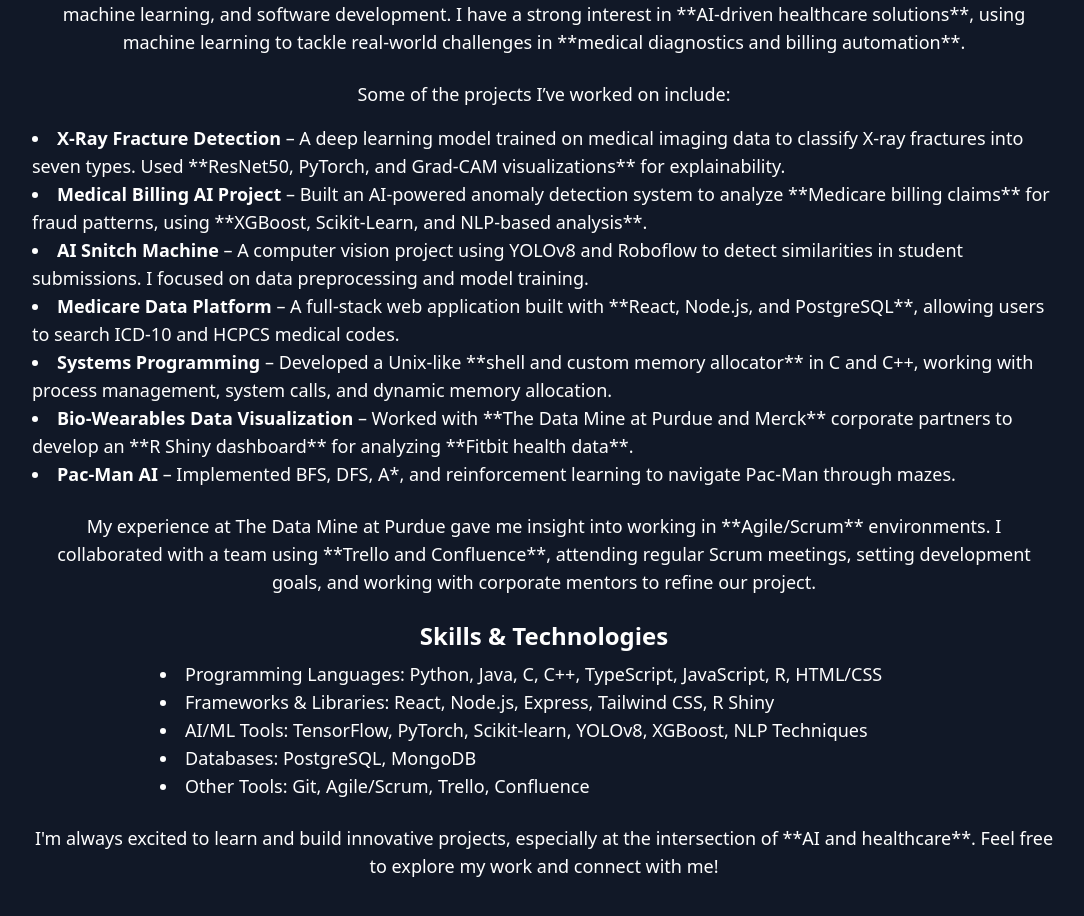
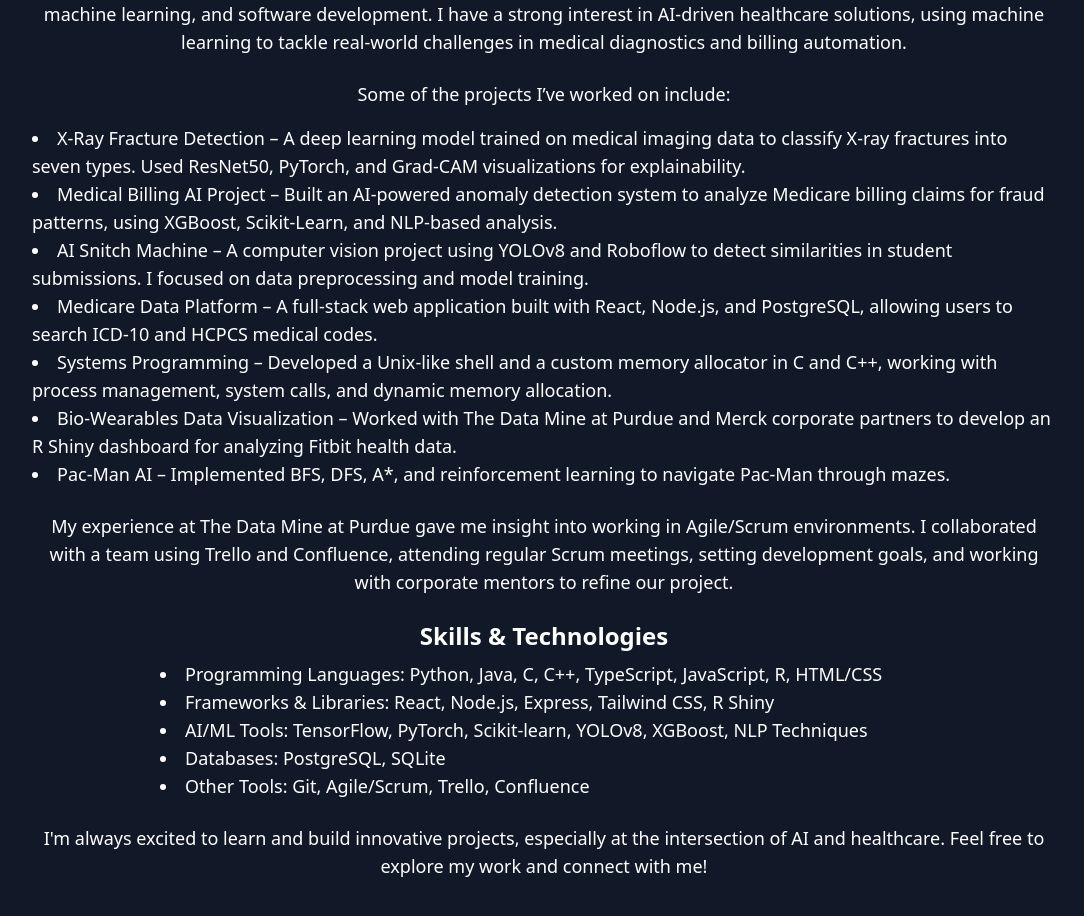
Before and after one commit to surya142002/my-portfolio, a React (Vite) app: page /about in a window 1280 px wide. Shown: the part 380-1296 px from the top of the page, without its empty margins (96-1180 px from the left). Built offline with nearby package versions, Linux system fonts and the light colour scheme.

Commit message:
bout me edit format

```diff
--- a/src/pages/About.tsx
+++ b/src/pages/About.tsx
@@ -22,46 +22,46 @@
       {/* Introduction */}
       <p className="mt-2 text-lg text-center">
         Hi! I'm Surya, a Computer Science graduate from Purdue University (Class of 2024), specializing in
-        artificial intelligence, machine learning, and software development. I have a strong interest in **AI-driven
-        healthcare solutions**, using machine learning to tackle real-world challenges in **medical diagnostics and billing automation**.
+        artificial intelligence, machine learning, and software development. I have a strong interest in AI-driven
+        healthcare solutions, using machine learning to tackle real-world challenges in medical diagnostics and billing automation.
       </p>
 
       {/* Project Highlights */}
       <p className="mt-6 text-lg text-center">Some of the projects I’ve worked on include:</p>
       <ul className="list-disc list-inside text-lg text-left mt-4">
         <li>
-          <strong>X-Ray Fracture Detection</strong> – A deep learning model trained on medical imaging data to classify X-ray
-          fractures into seven types. Used **ResNet50, PyTorch, and Grad-CAM visualizations** for explainability.
+          X-Ray Fracture Detection – A deep learning model trained on medical imaging data to classify X-ray
+          fractures into seven types. Used ResNet50, PyTorch, and Grad-CAM visualizations for explainability.
         </li>
         <li>
-          <strong>Medical Billing AI Project</strong> – Built an AI-powered anomaly detection system to analyze **Medicare billing
-          claims** for fraud patterns, using **XGBoost, Scikit-Learn, and NLP-based analysis**.
+          Medical Billing AI Project – Built an AI-powered anomaly detection system to analyze Medicare billing
+          claims for fraud patterns, using XGBoost, Scikit-Learn, and NLP-based analysis.
         </li>
         <li>
-          <strong>AI Snitch Machine</strong> – A computer vision project using YOLOv8 and Roboflow to detect similarities
+          AI Snitch Machine – A computer vision project using YOLOv8 and Roboflow to detect similarities
           in student submissions. I focused on data preprocessing and model training.
         </li>
         <li>
-          <strong>Medicare Data Platform</strong> – A full-stack web application built with **React, Node.js, and PostgreSQL**,
+          Medicare Data Platform – A full-stack web application built with React, Node.js, and PostgreSQL,
           allowing users to search ICD-10 and HCPCS medical codes.
         </li>
         <li>
-          <strong>Systems Programming</strong> – Developed a Unix-like **shell and custom memory allocator** in C and C++,
+          Systems Programming – Developed a Unix-like shell and a custom memory allocator in C and C++,
           working with process management, system calls, and dynamic memory allocation.
         </li>
         <li>
-          <strong>Bio-Wearables Data Visualization</strong> – Worked with **The Data Mine at Purdue and Merck** corporate partners
-          to develop an **R Shiny dashboard** for analyzing **Fitbit health data**.
+          Bio-Wearables Data Visualization – Worked with The Data Mine at Purdue and Merck corporate partners
+          to develop an R Shiny dashboard for analyzing Fitbit health data.
         </li>
         <li>
-          <strong>Pac-Man AI</strong> – Implemented BFS, DFS, A*, and reinforcement learning to navigate Pac-Man through mazes.
+          Pac-Man AI – Implemented BFS, DFS, A*, and reinforcement learning to navigate Pac-Man through mazes.
         </li>
       </ul>
 
       {/* Work Experience & Agile Exposure */}
       <p className="mt-6 text-lg text-center">
-        My experience at The Data Mine at Purdue gave me insight into working in **Agile/Scrum** environments.
-        I collaborated with a team using **Trello and Confluence**, attending regular Scrum meetings, setting
+        My experience at The Data Mine at Purdue gave me insight into working in Agile/Scrum environments.
+        I collaborated with a team using Trello and Confluence, attending regular Scrum meetings, setting
         development goals, and working with corporate mentors to refine our project.
       </p>
 
@@ -72,14 +72,14 @@
           <li>Programming Languages: Python, Java, C, C++, TypeScript, JavaScript, R, HTML/CSS</li>
           <li>Frameworks & Libraries: React, Node.js, Express, Tailwind CSS, R Shiny</li>
           <li>AI/ML Tools: TensorFlow, PyTorch, Scikit-learn, YOLOv8, XGBoost, NLP Techniques</li>
-          <li>Databases: PostgreSQL, MongoDB</li>
+          <li>Databases: PostgreSQL, SQLite</li>
           <li>Other Tools: Git, Agile/Scrum, Trello, Confluence</li>
         </ul>
       </div>
 
       {/* Closing Statement */}
       <p className="mt-6 text-lg text-center">
-        I'm always excited to learn and build innovative projects, especially at the intersection of **AI and healthcare**.
+        I'm always excited to learn and build innovative projects, especially at the intersection of AI and healthcare.
         Feel free to explore my work and connect with me!
       </p>
     </motion.div>
```
